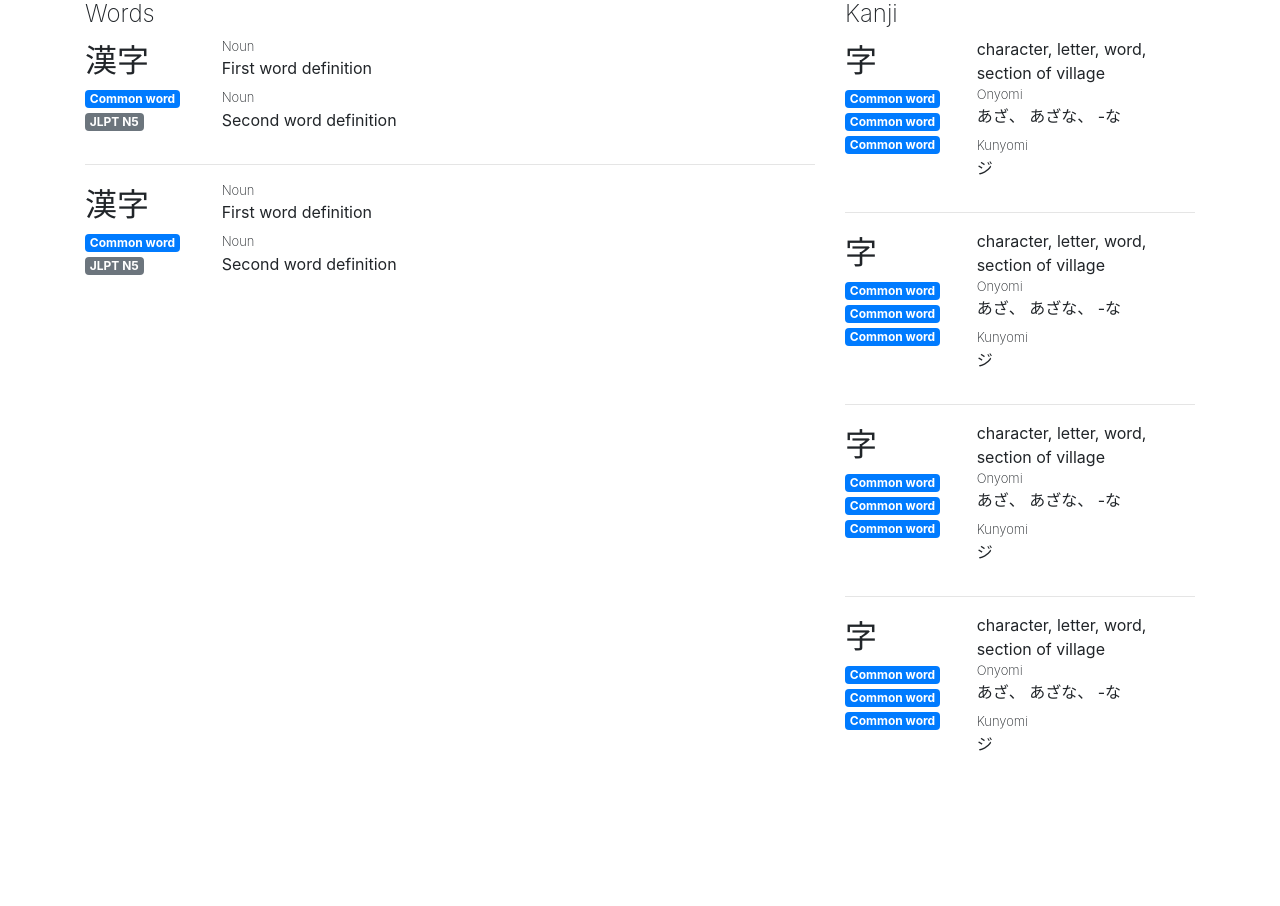
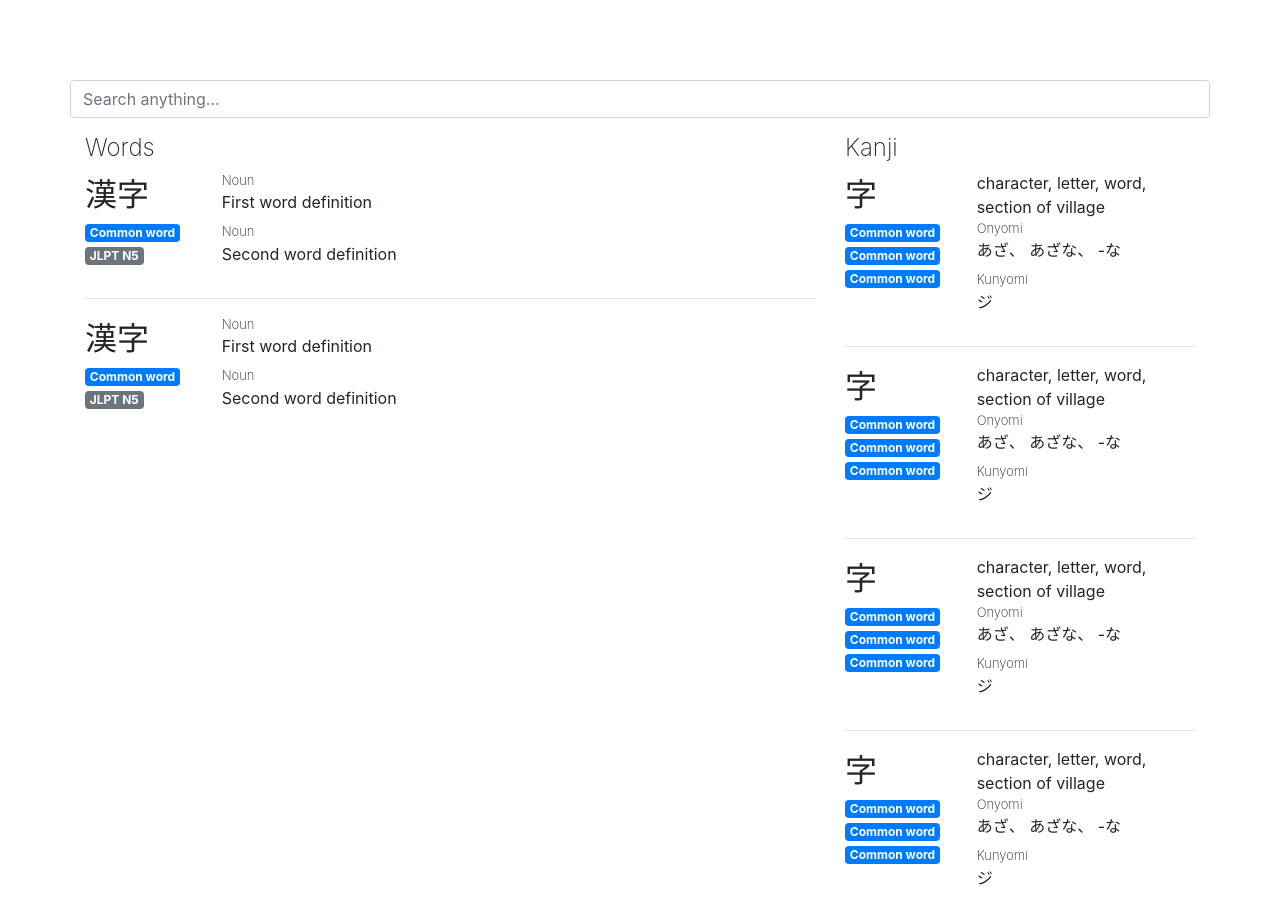
Before and after one commit to n00p3/jp-dict, a React (Create React App) app in the folder frontend/: page / in a window 1280 px wide. Before the commit the page ends 800 px from the top, so only its background shows below. Built offline with nearby package versions, Linux system fonts and the light colour scheme.

Commit message:
Add search input

```diff
--- a/frontend/package.json
+++ b/frontend/package.json
@@ -7,6 +7,7 @@
     "@testing-library/react": "^9.3.2",
     "@testing-library/user-event": "^7.1.2",
     "bootstrap": "^4.5.2",
+    "lodash": "^4.17.20",
     "react": "^16.13.1",
     "react-bootstrap": "^1.3.0",
     "react-dom": "^16.13.1",
--- a/frontend/src/App.js
+++ b/frontend/src/App.js
@@ -5,12 +5,43 @@ import Button from "react-bootstrap/Button";
 import Container from "react-bootstrap/Container";
 import Row from "react-bootstrap/Row";
 import Col from "react-bootstrap/Col";
+import Form from "react-bootstrap/Form";
 import Word from "./Word";
 import Kanji from "./Kanji";
+import * as _ from 'lodash';
 
-function App() {
+class App extends React.Component {
+  state = {
+    searchInputRef: null,
+    searchInputValue: '',
+  }
+
+  constructor(props) {
+    super(props);
+    this.state.searchInputRef = React.createRef();
+
+    this.searchInputChangedDebounced = _.debounce(this.searchInputChanged, 500).bind(this);
+  }
+
+  searchInputChanged() {
+    console.log(this.state.searchInputRef.current.value)
+  }
+
+  render() {
     return (
       <Container fluid='lg'>
+        <Row style={{marginTop: '5em'}}>
+          <Form style={{width: '100%'}}>
+            <Form.Group>
+              <Form.Control
+                type='input'
+                placeholder='Search anything...'
+                onChange={this.searchInputChangedDebounced}
+                ref={this.state.searchInputRef}
+              />
+            </Form.Group>
+          </Form>
+        </Row>
         <Row>
           <Col lg={8}>
             <h4 className='dict-header'>
@@ -36,5 +67,6 @@ function App() {
       </Container>
     );
   }
+}
 
 export default App;
```
Also changed, not shown: 1 other file (tests, documents, lock files or other folders). Lines whose indentation alone changed are shown as unchanged.
